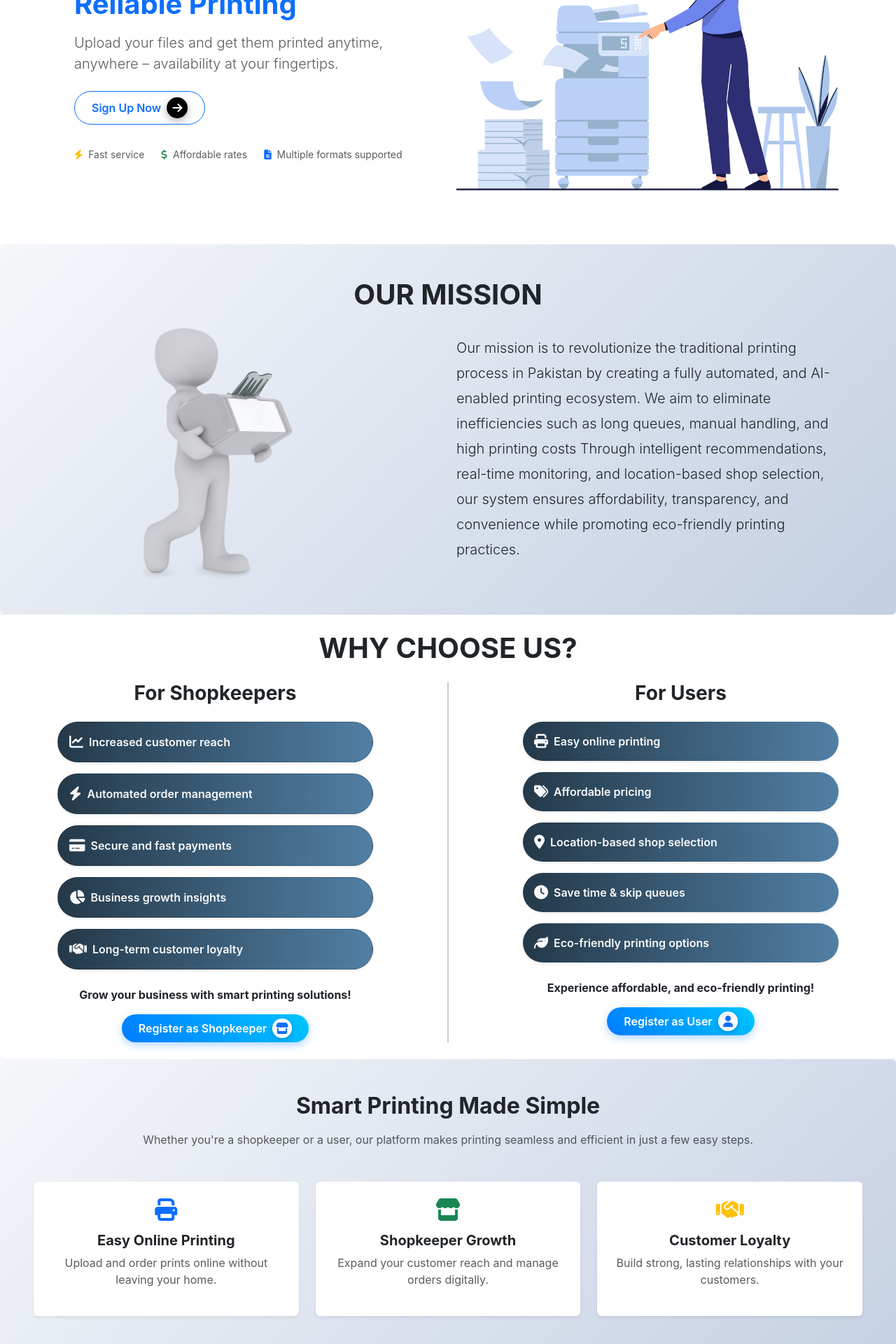
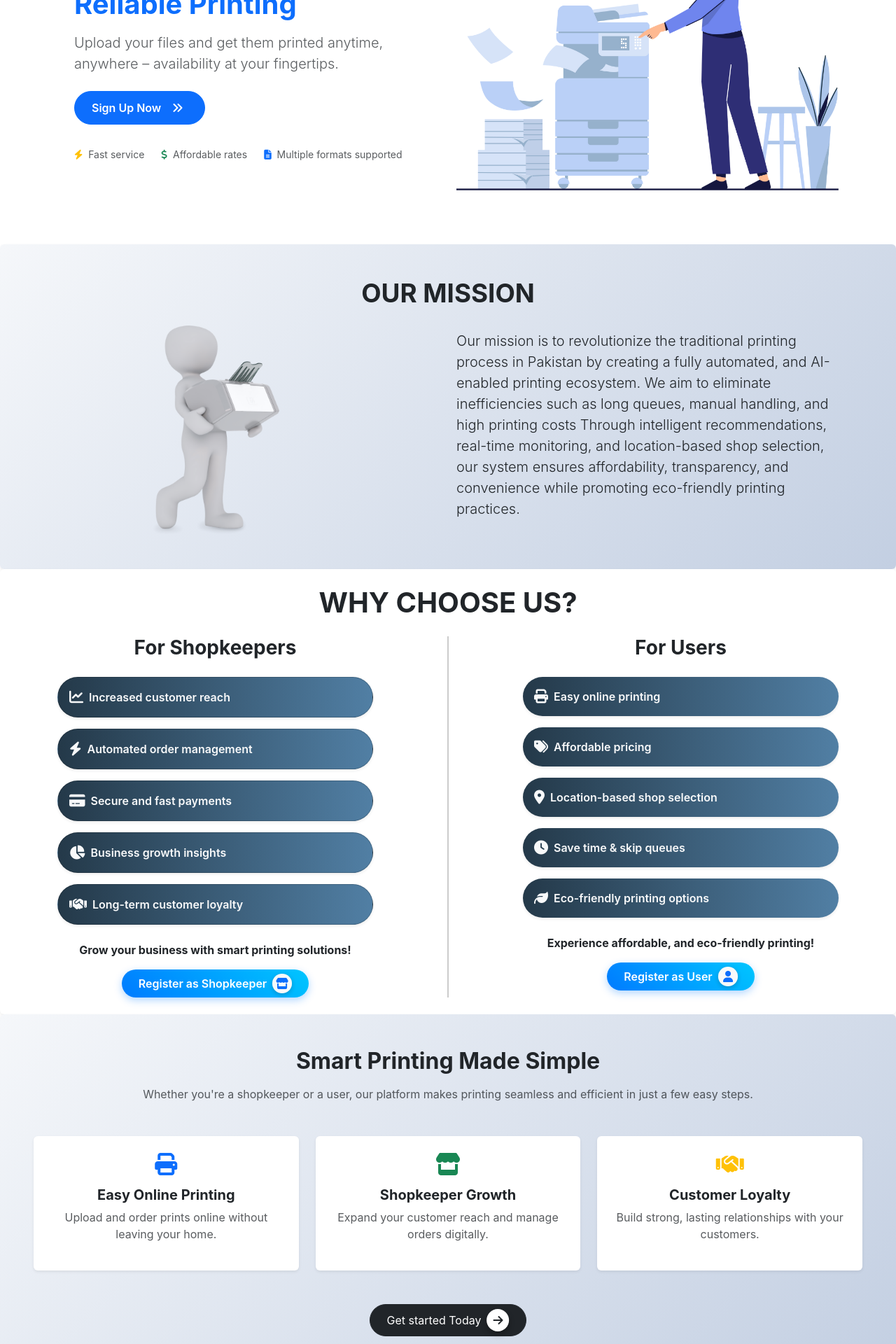
Before and after one commit to burhanali2812/printx-frontend, a React (Create React App) app: page / in a window 1280 px wide. Shown: the part 260-2180 px from the top of the page at 70% size. Built offline with nearby package versions, Linux system fonts and the light colour scheme.

Commit message:
button update

```diff
--- a/src/pges/Landing.jsx
+++ b/src/pges/Landing.jsx
@@ -104,25 +104,22 @@ function Landing() {
               </p>
               <div className="d-flex flex-wrap gap-3 mb-2">
                 <button
-                  className="btn btn-outline-primary px-4 py-2 rounded-5 fw-semibold d-flex align-items-center gap-2"
+                  className="btn btn-primary px-4 py-2 rounded-5 fw-semibold d-flex align-items-center gap-2"
                   style={{ position: "relative", overflow: "hidden" }}
                 >
                   Sign Up Now
                   <span
                     className="d-flex align-items-center justify-content-center arrow-circle"
                   >
-                    <i className="fas fa-arrow-right"></i>
-                  </span>
+                    <i className="fa-solid fa-angles-right ms-"></i>                  </span>
 
                   <style>
                     {`
       .arrow-circle {
-        background: black;
+
         color: white;
-        border-radius: 50%;
         width: 30px;
         height: 30px;
-        box-shadow: 0 4px 12px rgba(0,0,0,0.3);
         animation: arrowMove 1.5s infinite ease-in-out;
       }
 
@@ -178,7 +175,7 @@ function Landing() {
           className="fw-bold text-uppercase text-dark text-center  mb-4"
           style={{
             fontFamily: "revert-layer",
-            fontSize: "clamp(1.5rem, 4vw, 2.5rem)",
+            fontSize: "clamp(1.3rem, 4vw, 2.3rem)",
           }}
         >
           Our Mission
@@ -193,7 +190,7 @@ function Landing() {
                 alt="Mission"
                 className="img-fluid rounded"
                 style={{
-                  maxHeight: "400px",
+                  maxHeight: "300px",
                   objectFit: "cover",
                 }}
               />
@@ -215,7 +212,7 @@ function Landing() {
               <p
                 className="lead mx-auto text-center text-md-start"
                 style={{
-                  lineHeight: "1.8",
+                  lineHeight: "1.5",
                   fontSize: "clamp(1rem, 2.5vw, 1.25rem)",
                 }}
               >
@@ -487,7 +484,7 @@ function Landing() {
                 width: "32px",
                 height: "32px",
                 boxShadow: "0 4px 8px rgba(0,0,0,0.3)",
-                animation: "moveArrow 2s infinite alternate ease-in-out",
+                animation: "moveArrow 1s infinite alternate ease-in-out",
               }}
             >
               <i className="fa-solid fa-arrow-right"></i>
```
